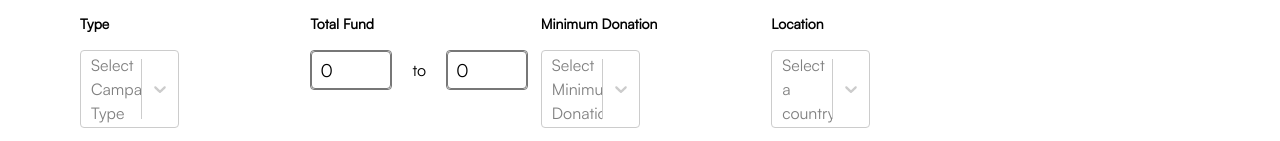
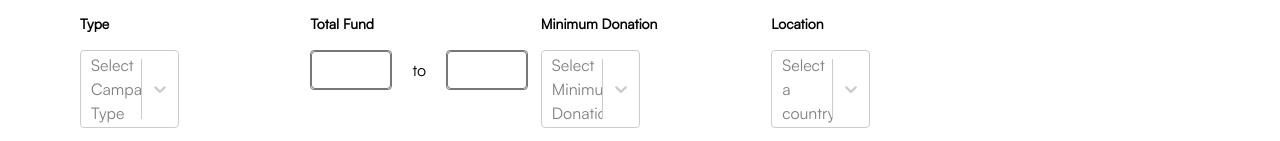
Before and after one commit to SachithWickramasekara/coin4cause, a React (Create React App) app: page /campaings in a window 1280 px wide. Shown: the part 392-533 px from the top of the page. Built offline with nearby package versions, Linux system fonts and the light colour scheme; no server answers.

Commit message:
range filter

```diff
--- a/src/components/Campaign/CampaingButtonSection.tsx
+++ b/src/components/Campaign/CampaingButtonSection.tsx
@@ -10,12 +10,10 @@ type Props = {
   setSelectedMinDonation: (term: string | null) => void;
   selectedCountry: string | null;
   setSelectedCountry: (country: string | null) => void;
-
-  selectedMinAmount: string | null;
-  setSelectedMinAmount: (term: string | null) => void;
-
-  selectedMaxAmount: string | null;
-  setSelectedMaxAmount: (term: string | null) => void;
+  selectedMinAmount: number | null;
+  setMinAmount: (term: number | null) => void;
+  selectedMaxAmount: number | null;
+  setMaxAmount: (value: number | null) => void;
 };
 
 
@@ -40,9 +38,9 @@ const CampaignButtonSection = ({
   selectedCountry,
   setSelectedCountry,
   selectedMinAmount,
-  setSelectedMinAmount,
+  setMinAmount,
   selectedMaxAmount,
-  setSelectedMaxAmount,
+  setMaxAmount,
 }: Props) => {
   const typeList: Type[] = [
     { value: "Social", label: "Social" },
@@ -65,10 +63,6 @@ const CampaignButtonSection = ({
   const selectedMinDonationValue = selectedMinDonation ?? { value: '', label: 'All' };
 
   const [countryList, setCountryList] = useState<Country[]>([]);
-
-
-  const [minamount, setMinAmount] = useState(0);
-  const [maxamount, setMaxAmount] = useState(0);
 
   useEffect(() => {
     fetch("https://restcountries.com/v2/all")
@@ -113,16 +107,15 @@ const CampaignButtonSection = ({
   };
 
   const handleMinAmountChange = (event: React.ChangeEvent<HTMLInputElement>) => {
-    const value = event.target.value;
-    setMinAmount(parseFloat(value));
-    console.log(value)
+    setMinAmount(Number(event.target.value));
   };
 
   const handleMaxAmountChange = (event: React.ChangeEvent<HTMLInputElement>) => {
-    const value = event.target.value;
-    setMaxAmount(parseFloat(value));
-    console.log(value)
+    setMaxAmount(Number(event.target.value));
   };
+
+
+
 
   const handleCountryChange = (selectedOption: SingleValue<Country>) => {
     const selectedCountryValue = selectedOption ? selectedOption.value : null;
@@ -132,24 +125,20 @@ const CampaignButtonSection = ({
 
 
   const filterCampaigns = () => {
-    // Perform the filtering based on selected filters
-    // You can fetch the campaign details here and update the state accordingly
-    // For example:
     console.log("button pressed");
     const filteredCampaigns = {
       searchTerm,
       selectedType,
       selectedMinDonation,
-      minamount,
-      maxamount,
+      selectedMinAmount,
+      selectedMaxAmount,
       selectedCountry,
     };
 
     console.log(filteredCampaigns);
     // Update the state or make API calls to fetch campaign details based on the filters
+  };
 
-
-  };
 
   return (
     <div>
@@ -195,7 +184,7 @@ const CampaignButtonSection = ({
                 { <input
                   type="number"
                   className="text-lg self-center w-20 px-2 py-1 rounded border border-[#777777]"
-                  value={minamount}
+                  value={selectedMinAmount !== null ? selectedMinAmount.toString() : ''}
                   onChange={handleMinAmountChange}
                 />}
               </div>
@@ -204,7 +193,7 @@ const CampaignButtonSection = ({
                 <input
                   type="number"
                   className="text-lg self-center w-20 px-2 py-1 rounded border border-[#777777]"
-                  value={maxamount}
+                  value={selectedMaxAmount !== null ? selectedMaxAmount.toString() : ''}
                   onChange={handleMaxAmountChange}
                 />
               </div>
--- a/src/pages/Campaign.tsx
+++ b/src/pages/Campaign.tsx
@@ -31,8 +31,8 @@ function CampaignsCard() {
   const navigate = useNavigate();
   const [searchTerm, setSearchTerm] = useState("");
   const [selectedType, setSelectedType] = useState<string | null>(null);
-  const [selectedMinAmount, setSelectedMinAmount] = useState<string | null>(null);
-  const [selectedMaxAmount, setSelectedMaxAmount] = useState<string | null>(null);
+  const [selectedMinAmount, setMinAmount] = useState<number | null>(null);
+  const [selectedMaxAmount, setMaxAmount] = useState<number | null>(null);
 
   const [selectedMinDonation, setSelectedMinDonation] = useState<string | null>(null);
   const [selectedCountry, setSelectedCountry] = useState<string | null>(null);
@@ -90,19 +90,17 @@ function CampaignsCard() {
     console.log(filtered);
   }
 
-   // Filter by range
-if (selectedMinAmount || selectedMaxAmount) {
-  console.log(selectedMinAmount);
-  console.log(selectedMaxAmount);
-  filtered = filtered.filter((campaign) => {
-    const budget = parseFloat(campaign.budget.replace(/[^0-9.-]+/g, ''));
+  if (selectedMinAmount !== null && selectedMaxAmount !== null) {
+    filtered = filtered.filter((campaign) => {
+      let campaignAmount = parseFloat(campaign.budget.replace(/[$,]/g, ''));
 
-    const minAmount = selectedMinAmount ? parseFloat(selectedMinAmount) : Number.MIN_SAFE_INTEGER;
-    const maxAmount = selectedMaxAmount ? parseFloat(selectedMaxAmount) : Number.MAX_SAFE_INTEGER;
+      return (
+        selectedMinAmount <= campaignAmount && campaignAmount <= selectedMaxAmount
+      );
+    });
+  }
 
-    filtered = filtered.filter(() => budget && budget >= maxAmount);
-  });
-}
+
 
 
   // Set the filtered campaigns
@@ -134,9 +132,9 @@ if (selectedMinAmount || selectedMaxAmount) {
   selectedMinDonation={selectedMinDonation}
   setSelectedMinDonation={setSelectedMinDonation}
   selectedMinAmount={selectedMinAmount}
-  setSelectedMinAmount={setSelectedMinAmount}
+  setMinAmount={setMinAmount}
   selectedMaxAmount={selectedMaxAmount}
-  setSelectedMaxAmount={setSelectedMaxAmount}
+  setMaxAmount={setMaxAmount}
   selectedCountry={selectedCountry}
   setSelectedCountry={setSelectedCountry}
 
```
